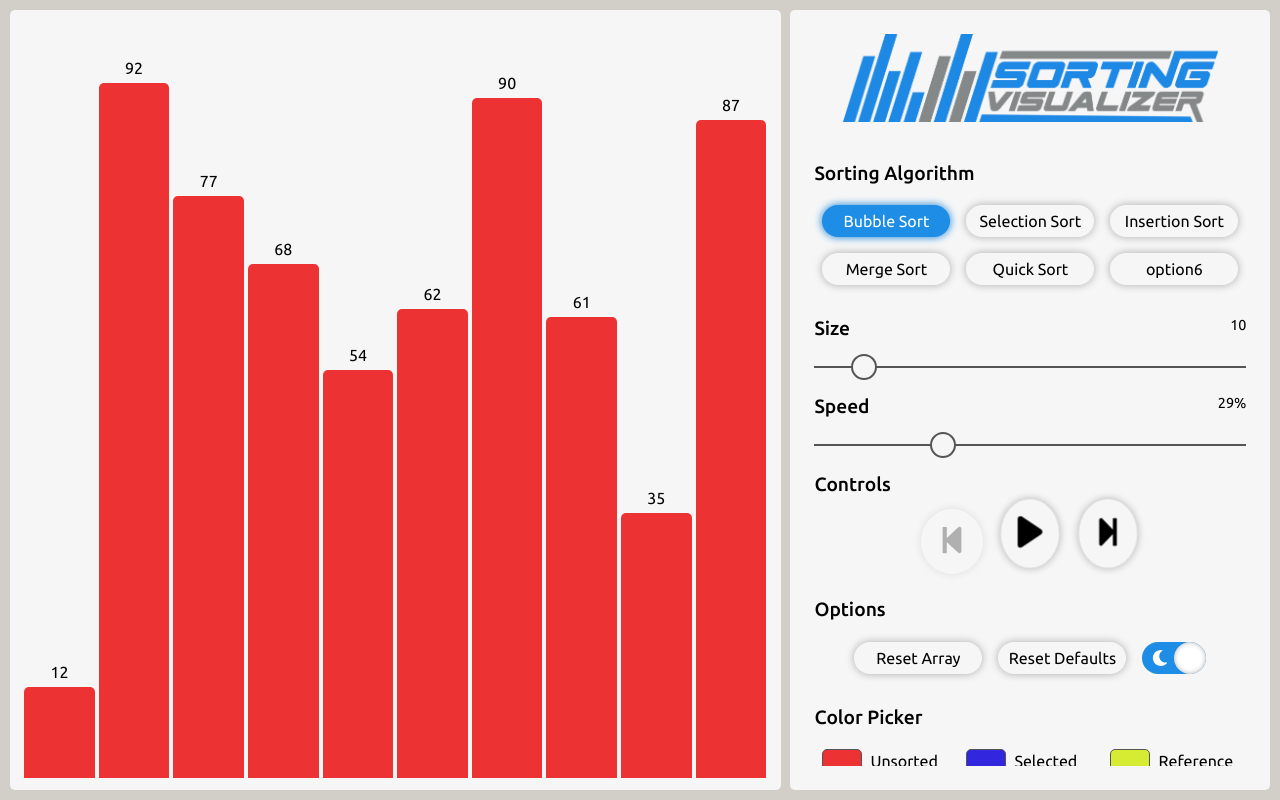
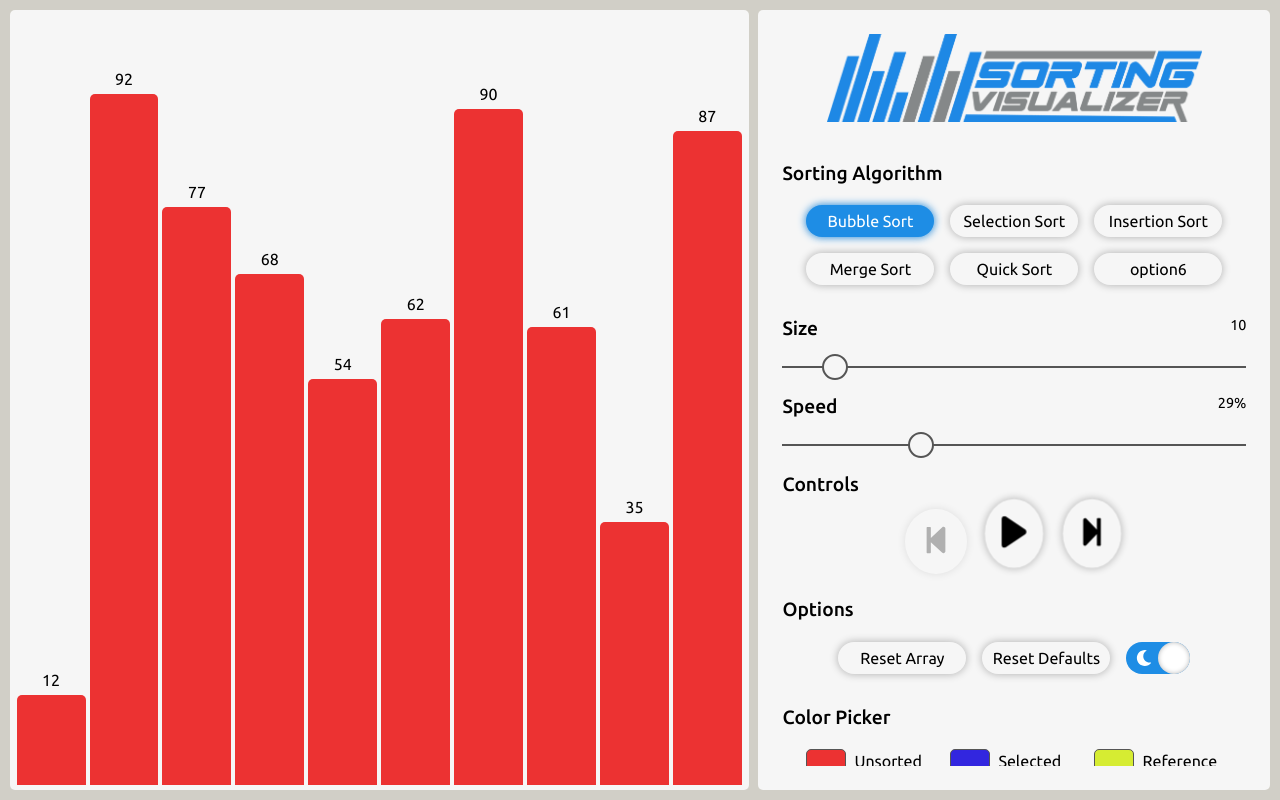
Before and after one commit to alsersan/sorting-visualizer, a React (Create React App) app: page / in a window 1280 px wide. Built offline with nearby package versions, Linux system fonts and the light colour scheme.

Commit message:
change margins

```diff
--- a/src/components/BarChart/index.js
+++ b/src/components/BarChart/index.js
@@ -12,7 +12,7 @@ const Container = styled.div`
   background-color: ${(props) => props.theme.backgroundColor.secondary};
   margin-right: ${(props) => props.theme.spacing};
   border-radius: ${(props) => props.theme.borderRadius};
-  padding: 1%;
+  padding: 1.5rem 0.4% 0.4% 0.4%;
   justify-content: space-around;
   align-items: flex-end;
 `;
--- a/src/components/Sidebar/index.js
+++ b/src/components/Sidebar/index.js
@@ -6,7 +6,7 @@ import MainContainer from "./components/MainContainer";
 
 const StyledSidebar = styled.div`
   height: 100%;
-  width: 30rem;
+  width: 32rem;
   padding: 1.5rem 0;
   background-color: ${(props) => props.theme.backgroundColor.secondary};
   border-radius: ${(props) => props.theme.borderRadius};
```
